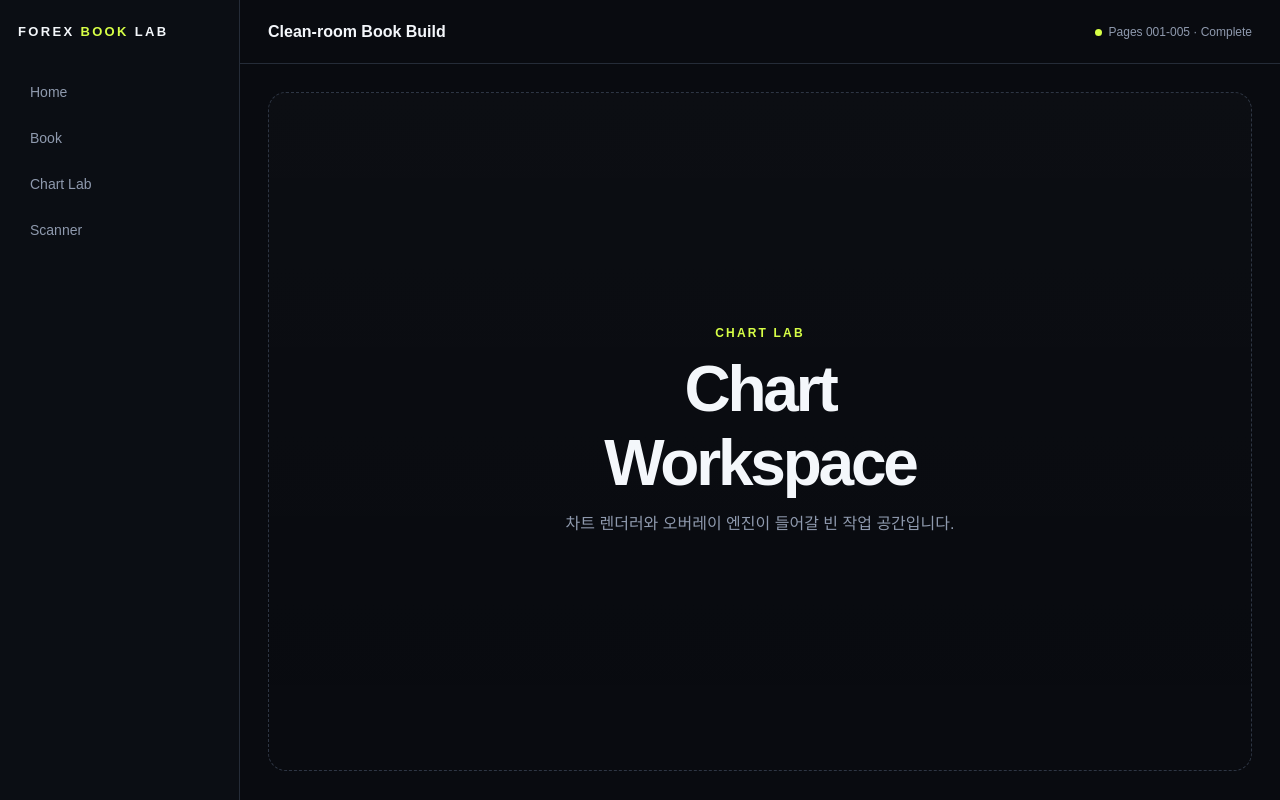
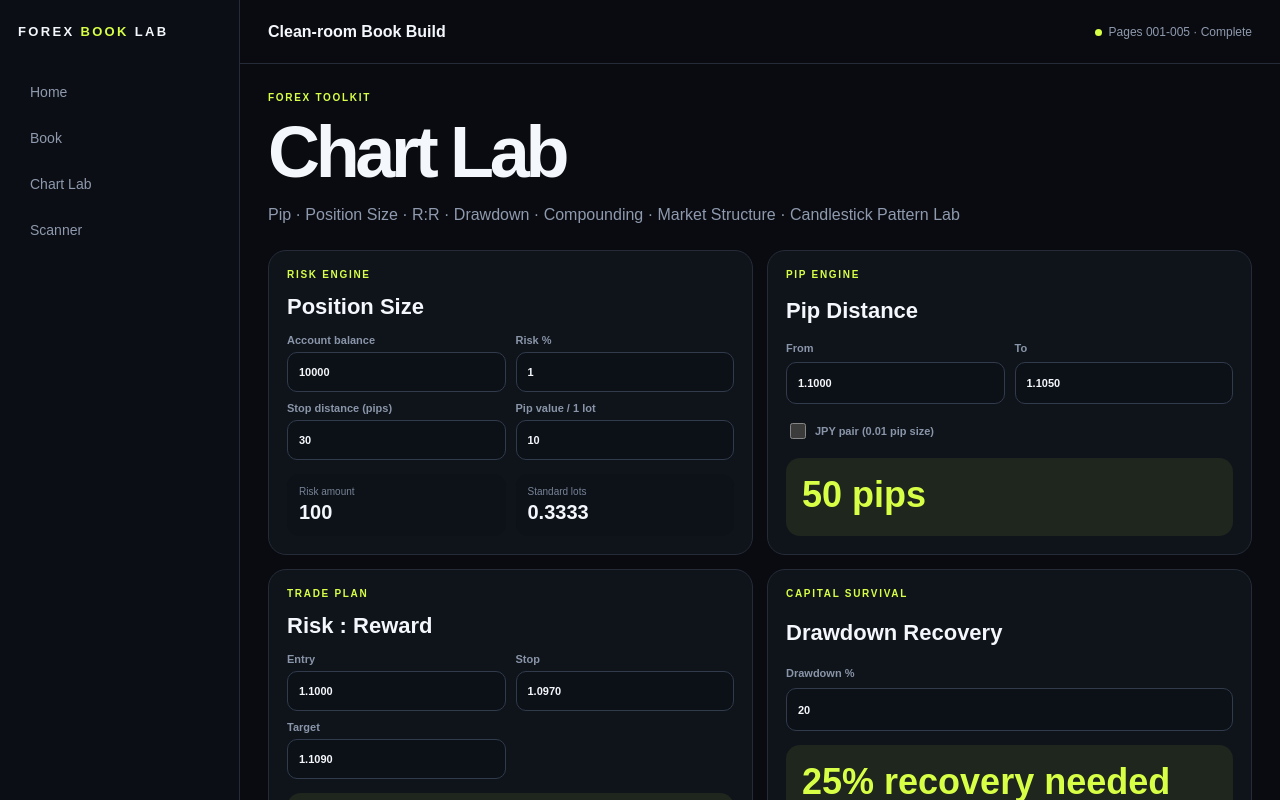
Before and after one commit to tjdrprns2001-coder/-pulse-radar-pro-v3, a Next.js app in the folder forex-book-lab/: page /chart-lab in a window 1280 px wide. Shown: the top 800 px of the page. Built offline with nearby package versions, Linux system fonts and the light colour scheme.

Commit message:
forex-book-lab: activate interactive core page.tsx

```diff
--- a/forex-book-lab/src/app/chart-lab/page.tsx
+++ b/forex-book-lab/src/app/chart-lab/page.tsx
@@ -1,5 +1,5 @@
-import { EmptyPage } from "@/components/empty-page";
+import { ForexToolkit } from "@/features/tools/forex-toolkit";
 
 export default function ChartLabPage() {
-  return <EmptyPage section="CHART LAB" title="Chart Workspace" description="차트 렌더러와 오버레이 엔진이 들어갈 빈 작업 공간입니다." />;
+  return <ForexToolkit />;
 }
```
